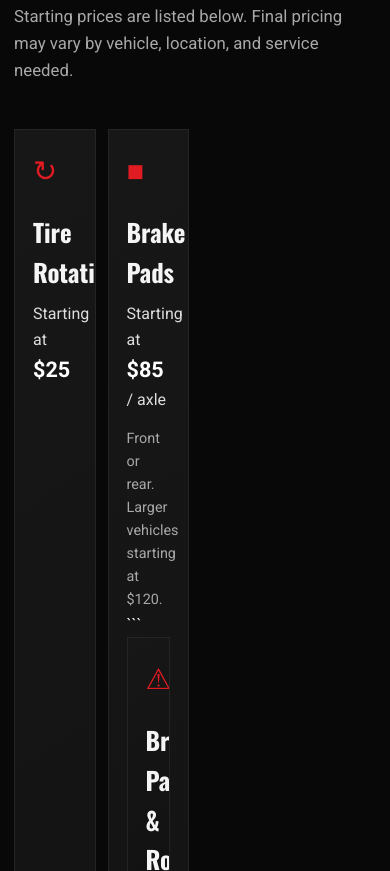
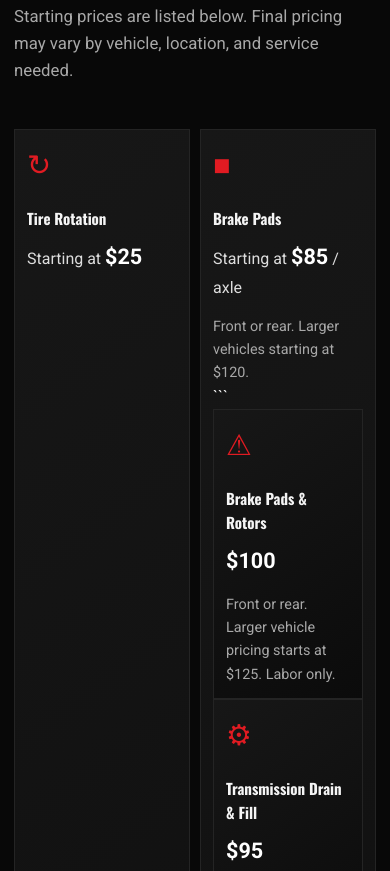
Before and after one commit to jgulizia19751-tech/my-websites, a plain HTML site: page index.html in a window 390 px wide. Shown: the part 1711-2582 px from the top of the page. Drawn offline with nearby package versions, Linux system fonts and the light colour scheme.

Commit message:
Update styles.css

```diff
--- a/styles.css
+++ b/styles.css
@@ -123,19 +123,25 @@ footer { padding: 30px 0; background: #030303; color: #888; font-size: .85rem; }
   .hero-text { font-size: 1.05rem; }
   .section { padding: 70px 0; }
   .service-grid {
-  display: grid;
-  grid-template-columns: repeat(4, minmax(0, 1fr));
-  gap: 12px;
-  align-items: stretch;
+    grid-template-columns: repeat(2, minmax(0, 1fr));
+  }
 }
 
-.service-card {
-  min-height: 170px;
-  padding: 18px;
-  background: linear-gradient(145deg, #171717, #0b0b0b);
-  border: 1px solid #242424;
-  position: relative;
-  overflow: hidden;
+/* Phones */
+@media (max-width: 560px) {
+  .service-grid {
+    grid-template-columns: repeat(2, minmax(0, 1fr));
+    gap: 10px;
+  }
+
+  .service-card {
+    padding: 12px;
+    min-height: 130px;
+  }
+
+  .service-card h3 {
+    font-size: 15px;
+  }
 }
   .pricing-note { display: block; }
   .pricing-note span { display: block; margin-top: 8px; }
```
